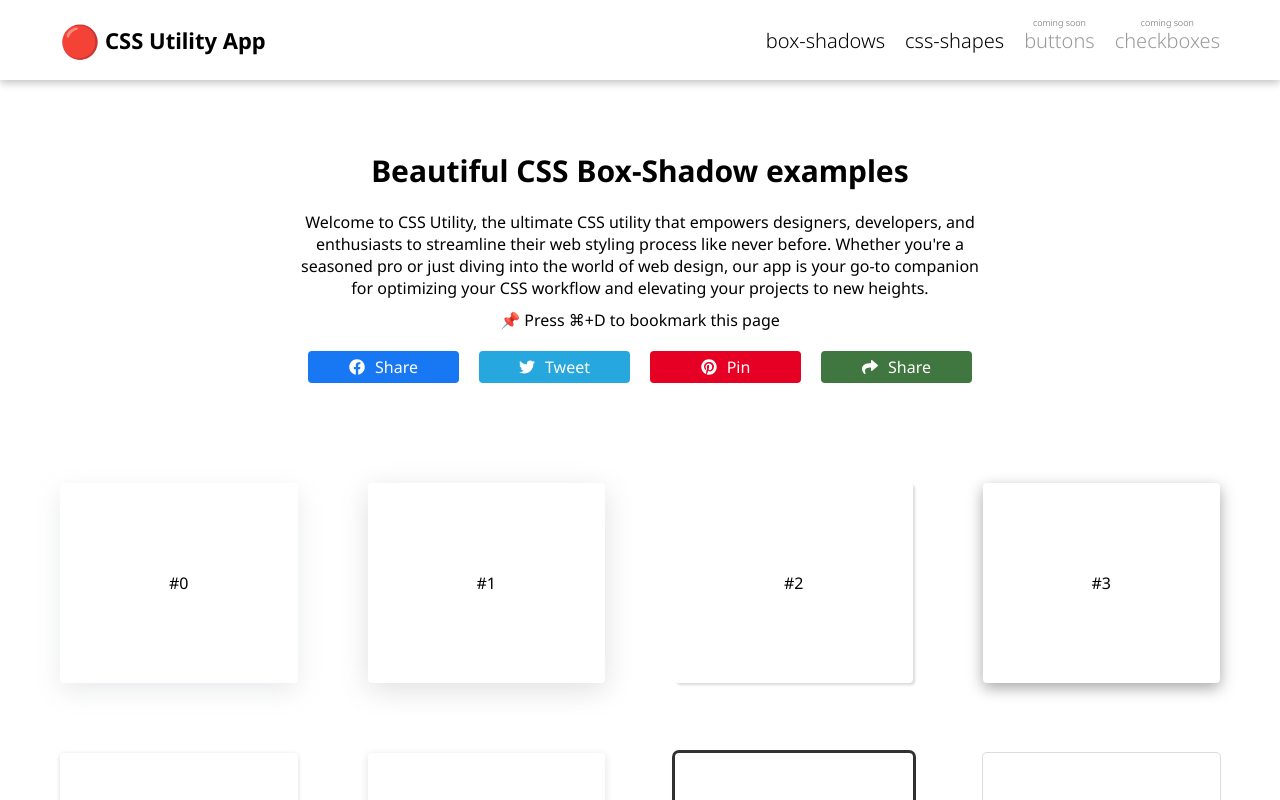
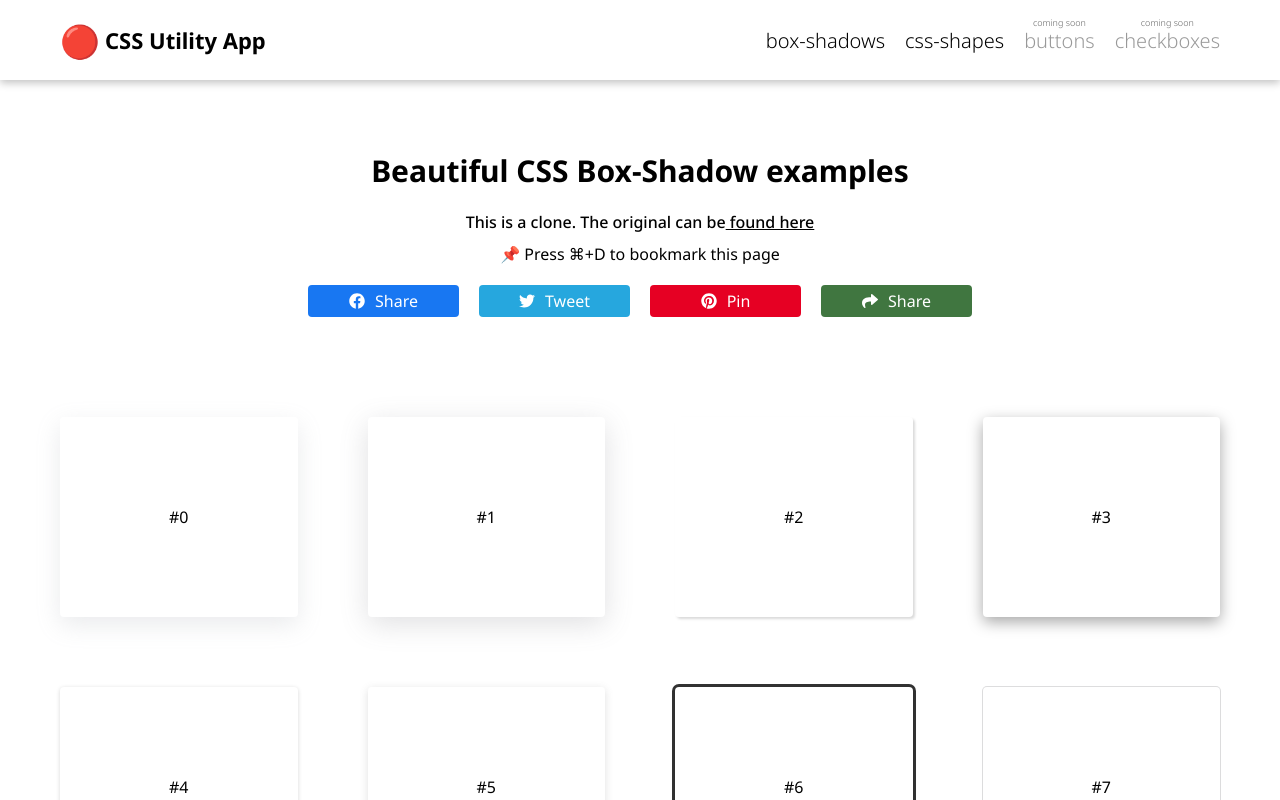
Before and after one commit to barnascript/css_utility_app, a React (Create React App) app: page / in a window 1280 px wide. Shown: the top 800 px of the page. Built offline with nearby package versions, Linux system fonts and the light colour scheme.

Commit message:
modified the hero text

```diff
--- a/src/components/hero/Hero.jsx
+++ b/src/components/hero/Hero.jsx
@@ -22,11 +22,10 @@ const Hero = () => {
         Beautiful CSS {pathName === "/" ? "Box-Shadow" : joinedLetters} examples
       </h2>
       <span className={styles.hero_text}>
-        Welcome to CSS Utility, the ultimate CSS utility that empowers
-        designers, developers, and enthusiasts to streamline their web styling
-        process like never before. Whether you're a seasoned pro or just diving
-        into the world of web design, our app is your go-to companion for
-        optimizing your CSS workflow and elevating your projects to new heights.
+        <p>
+          This is a clone. The original can be
+          <a href="http://getcssscan.com"> found here</a>
+        </p>
         <span>📌 Press ⌘+D to bookmark this page</span>
       </span>
       <div aria-roledescription="button" className={styles.buttons}>
--- a/src/components/hero/Hero.module.scss
+++ b/src/components/hero/Hero.module.scss
@@ -16,6 +16,13 @@
     flex-direction: column;
     gap: 10px;
     max-width: 60%;
+
+    p {
+      font-weight: 500;
+      a {
+        text-decoration: underline;
+      }
+    }
   }
 
   .buttons {
```
